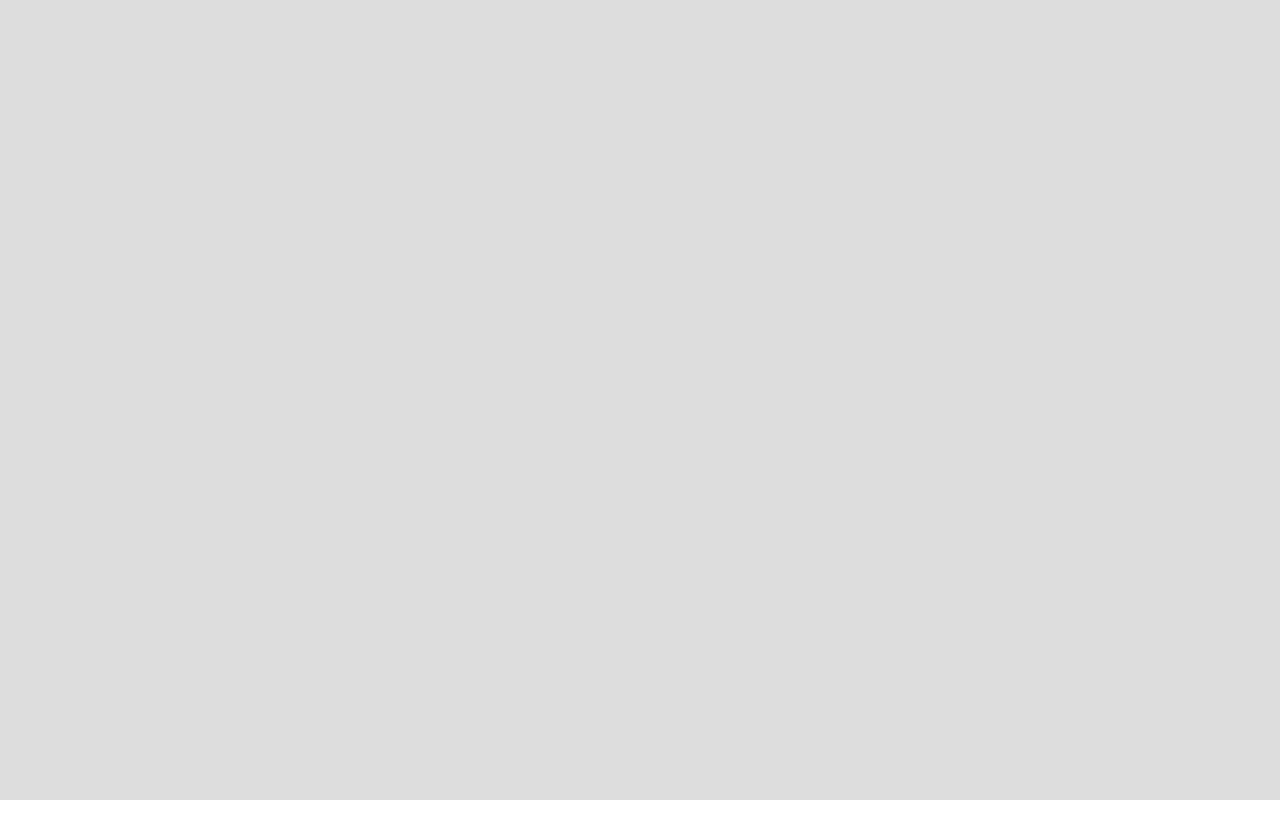
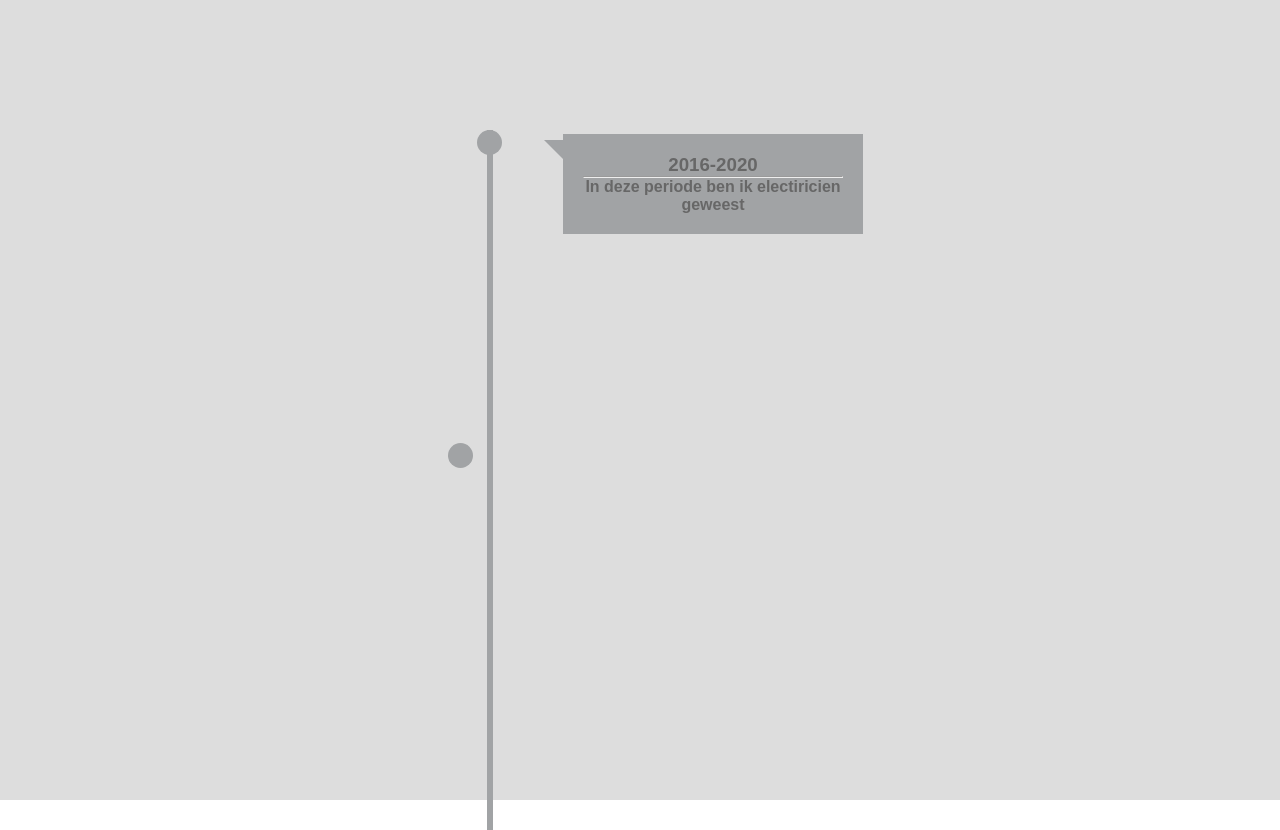
Before and after one commit to Woutjeee/PortfolioWebsite, a plain HTML site: page index.html in a window 1280 px wide. Shown: the part 560-1390 px from the top of the page. Before the commit the page ends 1360 px from the top, so only its background shows below. Drawn offline with Linux system fonts and the light colour scheme.

Commit message:
Started working on my past section.

```diff
--- a/css/style.css
+++ b/css/style.css
@@ -26,7 +26,7 @@ body {
 }
 
 .nameBlock {
-    color: #4FE4FF;
+    color: #00bfb6;
     height: auto;
     width: 5%;
     height: 10vh;
@@ -94,4 +94,74 @@ body {
 .link-past:hover {
     transition: .3s ease-in-out;
     background-color: #C7C8C9;
+    cursor: pointer;
+    border-radius: 5px;
 }
+
+.pastInfoLine {
+
+    display: flex;
+    align-items: center;
+    justify-content: center;
+}
+
+.verticalLine {
+    border-left: 6px solid #A1A3A5;
+    height: 700px;
+}
+
+.dot {
+    position: relative;
+    right: 16px;
+    height: 25px;
+    width: 25px;
+    background-color: #A1A3A5;
+    border-radius: 50%;
+    display: inline-block;
+}
+
+.dot2 {
+    right: 45px;
+    top: 184px;
+}
+
+.box {
+    width: 300px;
+    background: #A1A3A5;
+    padding: 20px;
+    text-align: center;
+    font-weight: 700;
+    color: #676767;
+    font-family: arial;
+    position: relative;
+}
+
+.b1 {
+    left: 70px;
+    bottom: 25px;
+}
+  .sb1:before {
+    content: "";
+    width: 0px;
+    height: 0px;
+    position: absolute;
+    border-left: 10px solid #A1A3A5;
+    border-right: 10px solid transparent;
+    border-top: 10px solid #A1A3A5;
+    border-bottom: 10px solid transparent;
+    right: -19px;
+    top: 6px;
+}
+
+  .sb2:before {
+    content: "";
+    width: 0px;
+    height: 0px;
+    position: absolute;
+    border-left: 10px solid transparent;
+    border-right: 10px solid #A1A3A5;
+    border-top: 10px solid #A1A3A5;
+    border-bottom: 10px solid transparent;
+    left: -19px;
+    top: 6px;
+}
--- a/index.html
+++ b/index.html
@@ -5,6 +5,7 @@
     <meta http-equiv="X-UA-Compatible" content="IE=edge">
     <meta name="viewport" content="width=device-width, initial-scale=1.0">
     <link rel="stylesheet" href="css/style.css">
+    <script src="js/main.js" defer></script>
     <title>Document</title>
 </head>
 <body>
@@ -15,7 +16,7 @@
         <div class="nav">
             <ul>
                 <li><b><a href="">Work</a></b></li>
-                <li><b><a href="">About</a></b></li>
+                <li><b><a onclick="scrollToView(document.getElementById('past'))">About</a></b></li>
                 <li><b><a href="">Contact</a></b></li>
             </ul>
         </div>
@@ -25,12 +26,20 @@
             <div class="intro">
                 <p class="blockOne-info">Hi, My name is Wout Hiemstra </p>
                 <p class="blockOne-info">Im currently in college learning to be a Software Developer.</p>
-                <a class="blockOne-info link-past" href="">Read more about my Past</a>
+                <a class="blockOne-info link-past" onclick="scrollToView(document.getElementById('past'))">Read more about my Past</a>
             </div>
         </div>
-        <div class="blocks">
-            <div class="git">
-
+        <div class="blocks pastInfoLine" id="past">
+            <div class="past">
+                <div class="verticalLine">
+                    <span class="dot"></span>
+                    <div class="box sb2 b1">
+                        <h3>2016-2020</h3>
+                        <hr>
+                        <p>In deze periode ben ik electiricien geweest</p>
+                    </div>
+                    <span class="dot dot2"></span>
+                </div>
             </div>
         </div>
     </main>
--- /dev/null
+++ b/js/main.js
@@ -0,0 +1,5 @@
+function scrollToView(target) {
+    target.scrollIntoView({
+        behavior: "smooth"
+    })
+}
```
